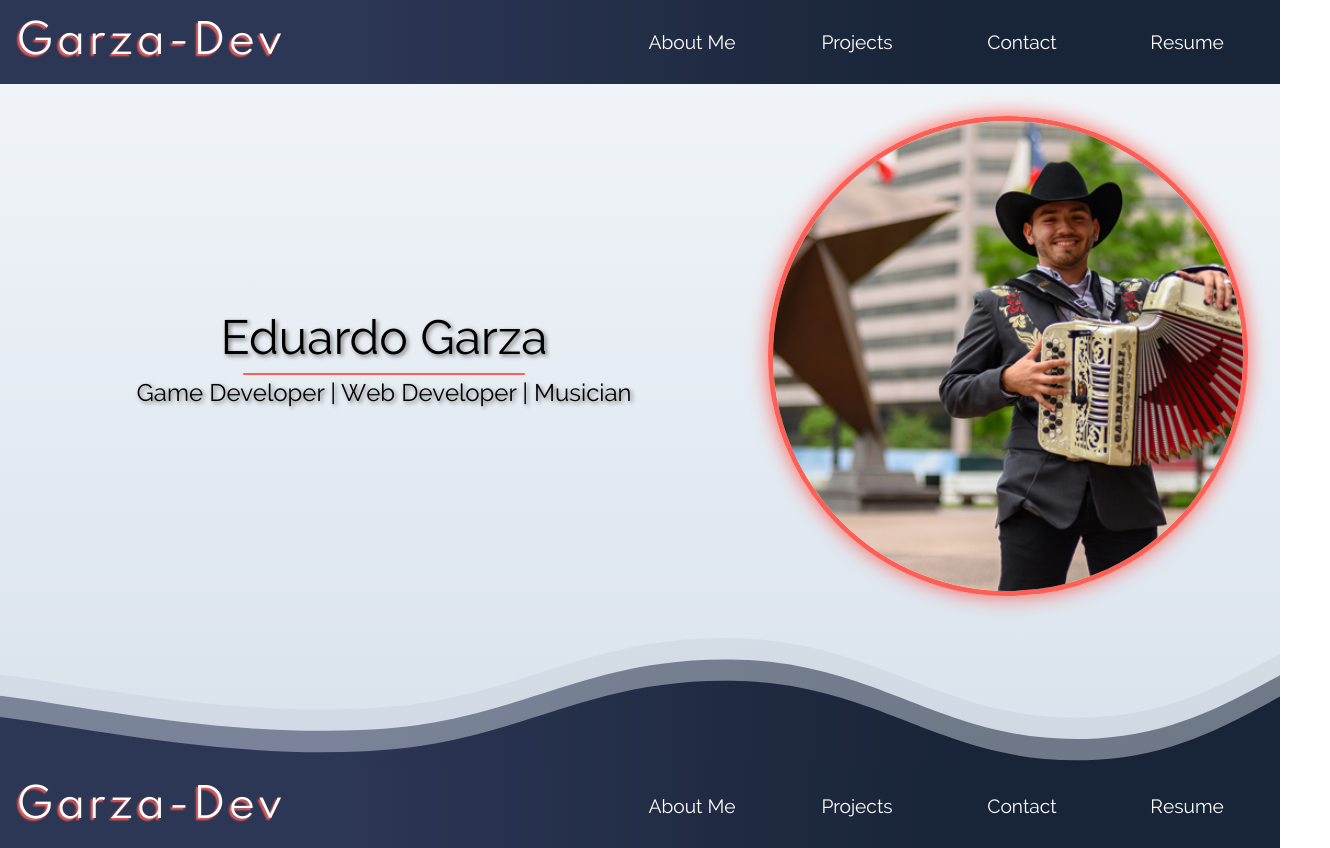
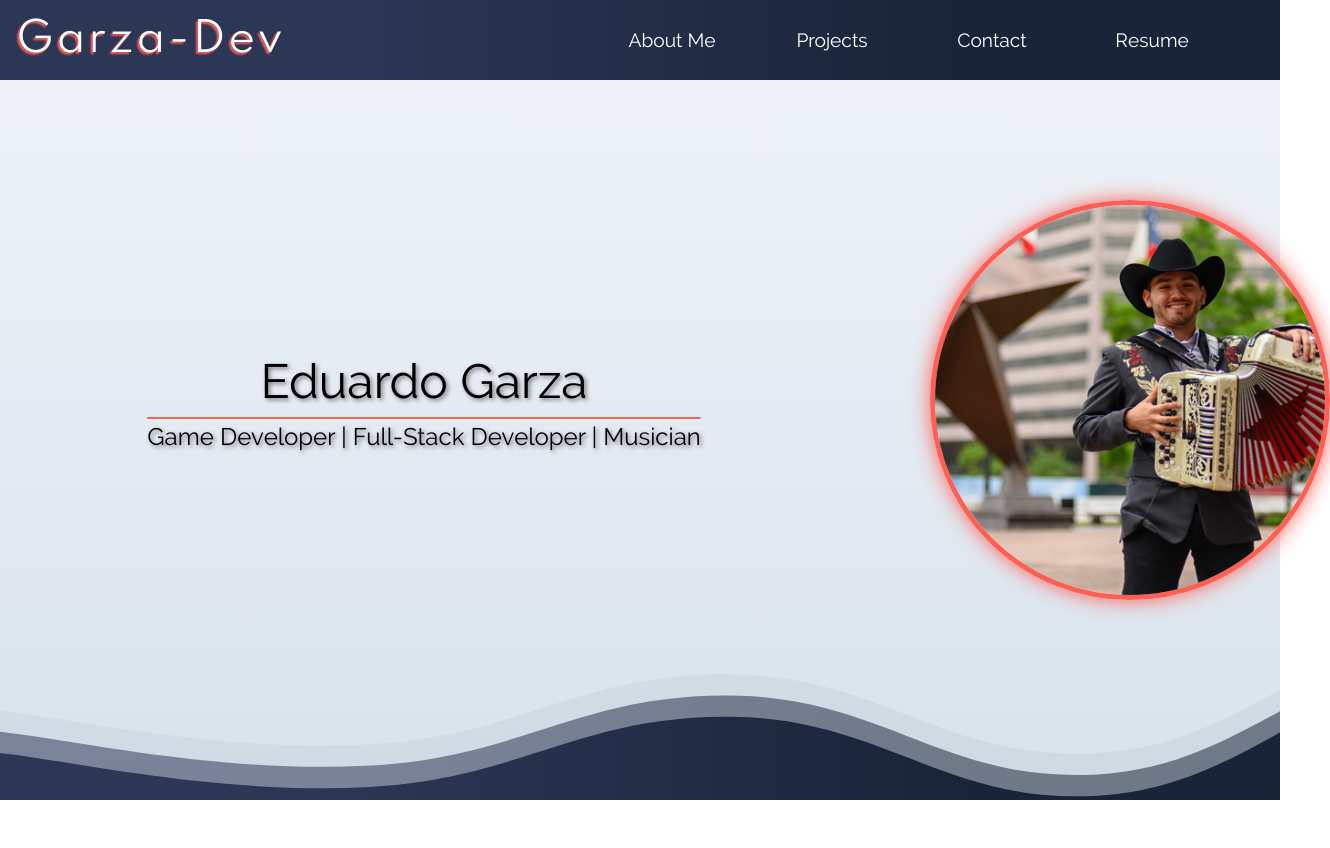
Before and after one commit to Garza-Dev/garzadev-portfolio, a Next.js app: page / in a window 1280 px wide. Shown: the whole page, 1330 px wide, since content can reach past the window. After the commit the page ends 800 px from the top, so only its background shows below. Built offline with nearby package versions, Linux system fonts and the light colour scheme.

Commit message:
layout scaling complete

```diff
--- a/src/app/layout.tsx
+++ b/src/app/layout.tsx
@@ -28,9 +28,6 @@ export default function RootLayout({
         <link href="https://fonts.googleapis.com/css2?family=Raleway:wght@100..900&display=swap" rel="stylesheet" />
       </Head>
       <body>
-        <div className='sticky top-0' style={{ zIndex: 10 }}>
-          <Navbar />
-        </div>
         {children}
       </body>
     </html>
--- a/src/app/page.tsx
+++ b/src/app/page.tsx
@@ -19,9 +19,9 @@ export default function Home() {
 
   return (
     <>
+      <Navbar />
       <Hero />
       {/* <AboutMe /> */}
-      <Navbar />
       {/* <main className="flex min-h-screen flex-col items-center justify-between p-24">
         <div className="z-10 w-full max-w-5xl items-center justify-between font-mono text-sm lg:flex">
           <p className="fixed left-0 top-0 flex w-full justify-center border-b border-gray-300 bg-gradient-to-b from-zinc-200 pb-6 pt-8 backdrop-blur-2xl dark:border-neutral-800 dark:bg-zinc-800/30 dark:from-inherit lg:static lg:w-auto  lg:rounded-xl lg:border lg:bg-gray-200 lg:p-4 lg:dark:bg-zinc-800/30">
--- a/src/components/Hero/Hero.module.css
+++ b/src/components/Hero/Hero.module.css
@@ -1,5 +1,4 @@
 .hero {
-    /* height: 85vh; */
     background: linear-gradient(180deg, #f0f4f8 0%, #d9e2ec 100%);
     position: relative;
 }
@@ -19,13 +18,13 @@
 }
 
 .imgContainer {
-    max-width: 100%;
-    max-height: 100%;
-    width: 30rem;
-    height: 30rem;
+    display: flex;
+    width: 25rem;
+    height: 25rem;
     border-radius: 50%;
     overflow: hidden;
     position: relative;
+    left: 20%;
     border: 5px solid #FE5F55;
     box-shadow: 0 0 20px #FE5F55;
 }
--- a/src/components/Hero/Hero.tsx
+++ b/src/components/Hero/Hero.tsx
@@ -6,14 +6,14 @@ import Waves from '../Waves/Waves';
 
 const Hero: React.FC = () => {
     return (
-        <section className={`${styles.hero} min-h-[85vh]`}>
+        <section className={`${styles.hero} min-h-screen flex`}>
             <div className="mx-auto flex flex-col md:flex-row items-center p-8">
                 <div className="flex-1 md:pr-8">
                     <div className={styles.heroName}>Eduardo Garza</div>
                     <svg width="100%" height="2.4" viewBox="0 0 100 2" preserveAspectRatio="none">
-                        <line x1="30" y1="1" x2="70" y2="1" stroke="#FE5F55" stroke-width="3" />
+                        <line x1="0" y1="1" x2="100" y2="1" stroke="#FE5F55" stroke-width="3" />
                     </svg>
-                    <p className={styles.heroTxt}>Game Developer | Web Developer | Musician</p>
+                    <p className={styles.heroTxt}>Game Developer | Full-Stack Developer | Musician</p>
                 </div>
                 <div className={styles.imgContainer}>
                     <Image src={EduardoGarzaIMG.src} layout='fill' objectFit='cover' alt='Eduardo Garza' />
--- a/src/components/Navbar/Navbar.module.css
+++ b/src/components/Navbar/Navbar.module.css
@@ -1,4 +1,9 @@
 .header {
+    height: 10%;
+    position: fixed;
+    top: 0;
+    width: 100vw;
+    z-index: 10;
     background: rgb(44,54,85);
     background: linear-gradient(90deg, rgba(44,54,85,1) 28%, rgba(24,36,55,1) 75%);
 }
@@ -19,7 +24,7 @@
     font-size: 1.2rem;
     color: #fff;
     display: inline-block; /* Ensure transform works correctly */
-    width: 90px; /* Fixed width */
+    width: 10rem; /* Fixed width */
     text-align: center; /* Center text */
 }
 
--- a/src/components/Navbar/Navbar.tsx
+++ b/src/components/Navbar/Navbar.tsx
@@ -3,7 +3,7 @@ import styles from './Navbar.module.css';
 
 const Navbar: React.FC = () => {
     return (
-        <header className={`${styles.header} flex justify-between items-center px-4 py-1`} style={{ zIndex: 10 }}>
+        <section className={`${styles.header} flex justify-between items-center px-4 py-1`}>
             <div className={`${styles.brandName} relative py-2`}>
                 Garza-Dev
             </div>
@@ -23,7 +23,7 @@ const Navbar: React.FC = () => {
                     </li>
                 </ul>
             </nav>
-        </header>
+        </section>
     )
 }
 
--- a/src/components/Waves/Waves.tsx
+++ b/src/components/Waves/Waves.tsx
@@ -7,7 +7,7 @@ const Waves = () => {
                 xmlns="http://www.w3.org/2000/svg"
                 version="1.1"
                 viewBox="0 0 1200 120"
-                preserveAspectRatio="xMidYMid meet"
+                preserveAspectRatio="none"
             >
                 <defs>
                     <linearGradient x1="14%" y1="0%" x2="51%" y2="0%" id="sssurf-grad">
--- a/tailwind.config.ts
+++ b/tailwind.config.ts
@@ -13,15 +13,6 @@ const config: Config = {
         "gradient-conic":
           "conic-gradient(from 180deg at 50% 50%, var(--tw-gradient-stops))",
       },
-      spacing: {
-        '128': '28rem', // 512px
-        '160': '36rem', // 640px
-        '15': '75px',
-        '16': '85px',
-        '17': '95px',
-        '18': '105px',
-        '19': '115px'
-      },
     },
   },
   plugins: [],
```
